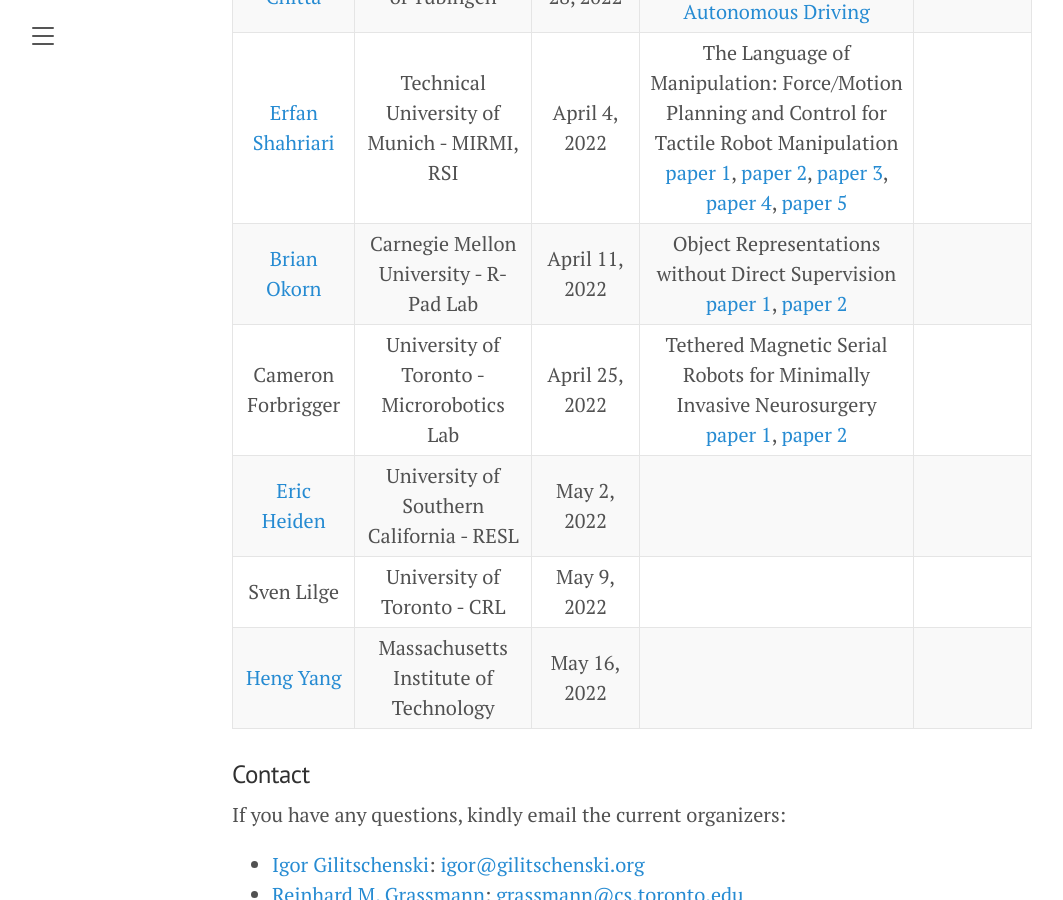
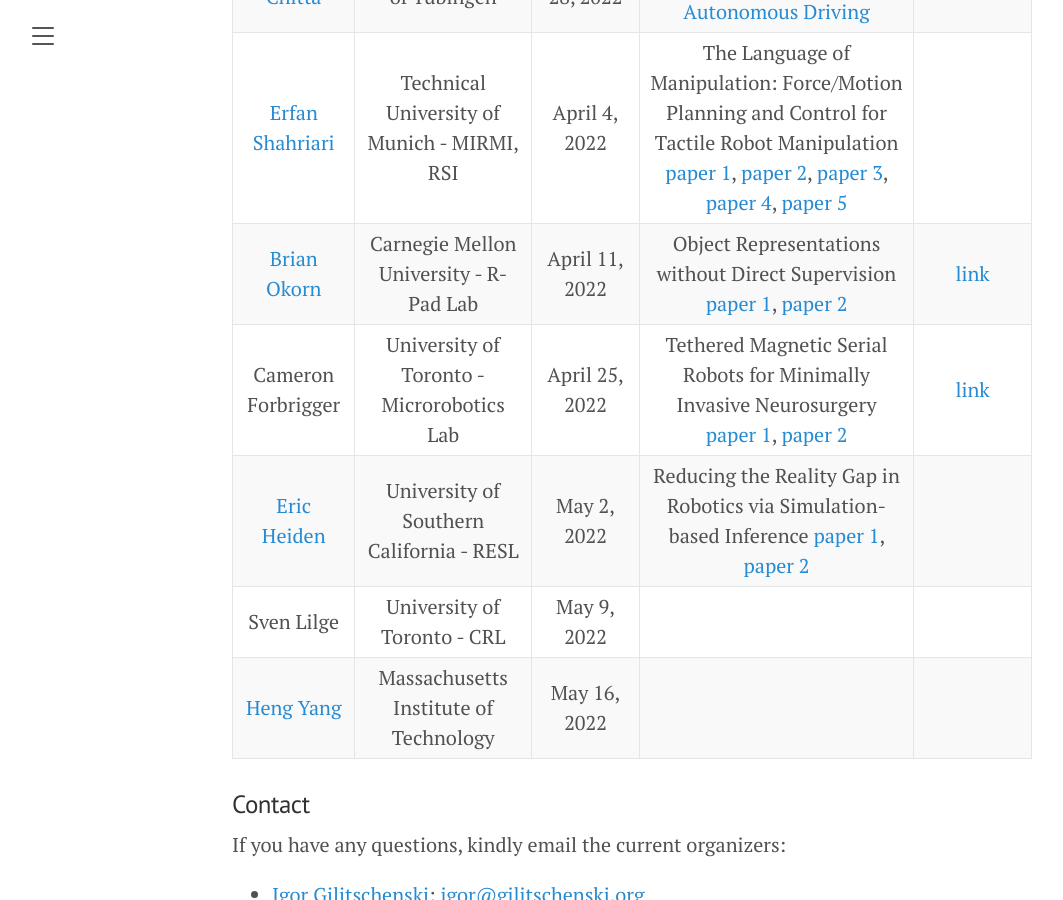
Before and after one commit to uoft-cs-robotics/toronto-air, a Jekyll site: the page built from index.md, in a window 1280 px wide and 900 px high, scrolled down 2313 px. Shown: the whole window, without its empty margins (8-1071 px from the left). Built offline with Jekyll 4.4.1, drawn with Linux system fonts in a browser that asks for light colours; our own code applies the rules of GitHub Pages for plain Markdown files.

Commit message:
added YT links and Eric's talk title

```diff
--- a/index.md
+++ b/index.md
@@ -65,9 +65,9 @@ Past talks are also available on our [YouTube Channel](https://www.youtube.com/c
 |[Marija Popovic](https://mpopovic.io/) | University of Bonn - PhenoRob | March 21, 2022 | Active Sensing with Intelligent Robots: Mapping and Planning for Robot Autonomy [paper 1](https://link.springer.com/article/10.1007/s10514-020-09903-2), [paper 2](https://arxiv.org/abs/2109.13570), [paper 3](https://arxiv.org/abs/2109.14257) | [link](https://youtu.be/_1KlCTumt3Q) |
 |[Kashyap Chitta](https://kashyap7x.github.io/) | MPI & University of Tübingen | March 28, 2022 | [Imitation with Transformer-Based Sensor Fusion for Autonomous Driving](https://openaccess.thecvf.com/content/CVPR2021/html/Prakash_Multi-Modal_Fusion_Transformer_for_End-to-End_Autonomous_Driving_CVPR_2021_paper.html) | [link](https://youtu.be/-GMhYcxOiEU) |
 |[Erfan Shahriari](https://www.mirmi.tum.de/rsi/team/rsi-mitarbeiter/shahriari-erfan/) |  Technical University of Munich - MIRMI, RSI | April 4, 2022 | The Language of Manipulation: Force/Motion Planning and Control for Tactile Robot Manipulation [paper 1](https://doi.org/10.1109/HUMANOIDS.2017.8239548), [paper 2](https://doi.org/10.1109/LRA.2022.3142903), [paper 3](https://doi.org/10.1109/LRA.2019.2953662), [paper 4](https://doi.org/10.23919/ACC.2018.8431718), [paper 5](https://doi.org/10.1109/IROS40897.2019.8968249) | |
-| [Brian Okorn](https://www.ri.cmu.edu/ri-people/brian-e-okorn/) | Carnegie Mellon University - R-Pad Lab | April 11, 2022 | Object Representations without Direct Supervision [paper 1](https://bokorn.github.io/zephyr/), [paper 2](https://georgegu1997.github.io/OSSID/) |  |
-| Cameron Forbrigger | University of Toronto - Microrobotics Lab | April 25, 2022| Tethered Magnetic Serial Robots for Minimally Invasive Neurosurgery [paper 1](https://doi.org/10.1109/TBME.2020.3007581), [paper 2](https://doi.org/10.1109/ICRA48506.2021.9561357) |  |
-| [Eric Heiden](https://eric-heiden.com/) | University of Southern California - RESL | May 2, 2022 |  |  |
+| [Brian Okorn](https://www.ri.cmu.edu/ri-people/brian-e-okorn/) | Carnegie Mellon University - R-Pad Lab | April 11, 2022 | Object Representations without Direct Supervision [paper 1](https://bokorn.github.io/zephyr/), [paper 2](https://georgegu1997.github.io/OSSID/) | [link](https://youtu.be/k6ZaSvb9PTw) |
+| Cameron Forbrigger | University of Toronto - Microrobotics Lab | April 25, 2022| Tethered Magnetic Serial Robots for Minimally Invasive Neurosurgery [paper 1](https://doi.org/10.1109/TBME.2020.3007581), [paper 2](https://doi.org/10.1109/ICRA48506.2021.9561357) | [link](https://youtu.be/y1aeLfuinok) |
+| [Eric Heiden](https://eric-heiden.com/) | University of Southern California - RESL | May 2, 2022 | Reducing the Reality Gap in Robotics via Simulation-based Inference [paper 1](https://uscresl.github.io/prob-diff-sim/), [paper 2](https://eric-heiden.github.io/video2sim/) |  |
 | Sven Lilge | University of Toronto - CRL | May 9, 2022 |  |  |
 | [Heng Yang](https://hankyang.mit.edu/) | Massachusetts Institute of Technology | May 16, 2022 |  |  |
 
```
